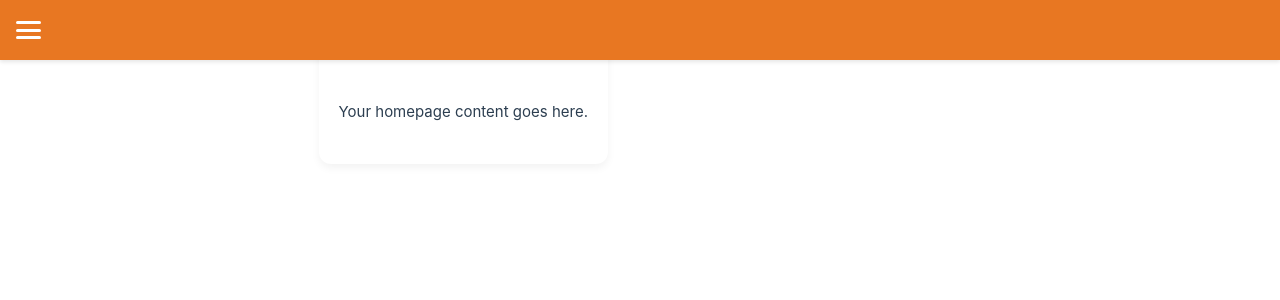
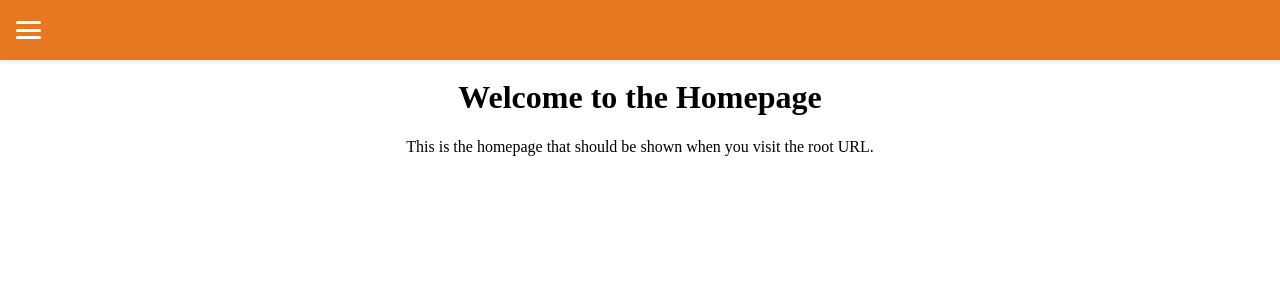
Before and after one commit to MyPhan105/my-app, a Vue app: page / in a window 1280 px wide. Shown: the top 300 px of the page. Built offline with nearby package versions, Linux system fonts and the light colour scheme.

Commit message:
homepage

```diff
--- a/src/App.vue
+++ b/src/App.vue
@@ -2,9 +2,7 @@
   <div id="app">
     <Navbar @toggleSidebar="toggleSidebar" />
     <Sidebar :isVisible="sidebarVisible" />
-    <main class="main-content">
-      <p>Your homepage content goes here.</p>
-    </main>
+    <router-view /> <!-- This renders the current route's component -->
   </div>
 </template>
 
--- a/src/main.js
+++ b/src/main.js
@@ -1,6 +1,7 @@
-import './assets/main.css'
-
 import { createApp } from 'vue'
 import App from './App.vue'
+import router from './router'
 
-createApp(App).mount('#app')
+createApp(App) // Create Vue app instance
+  .use(router)  // Use the router
+  .mount('#app') // Mount the app to the DOM
--- /dev/null
+++ b/src/router/index.js
@@ -0,0 +1,13 @@
+import { createRouter, createWebHistory } from 'vue-router'
+import Home from '../views/Home.vue' // Import the Home.vue component
+
+const routes = [
+  { path: '/', component: Home },  // This will make Home.vue the default view when you visit the root URL
+]
+
+const router = createRouter({
+  history: createWebHistory(),
+  routes,
+})
+
+export default router
--- /dev/null
+++ b/src/views/Home.vue
@@ -0,0 +1,17 @@
+<template>
+    <div class="home">
+      <h1>Welcome to the Homepage</h1>
+      <p>This is the homepage that should be shown when you visit the root URL.</p>
+    </div>
+  </template>
+
+  <script setup>
+  // No script logic is needed for now, but you can add it later
+  </script>
+
+  <style scoped>
+  .home {
+    text-align: center;
+    padding: 50px;
+  }
+  </style>
```
